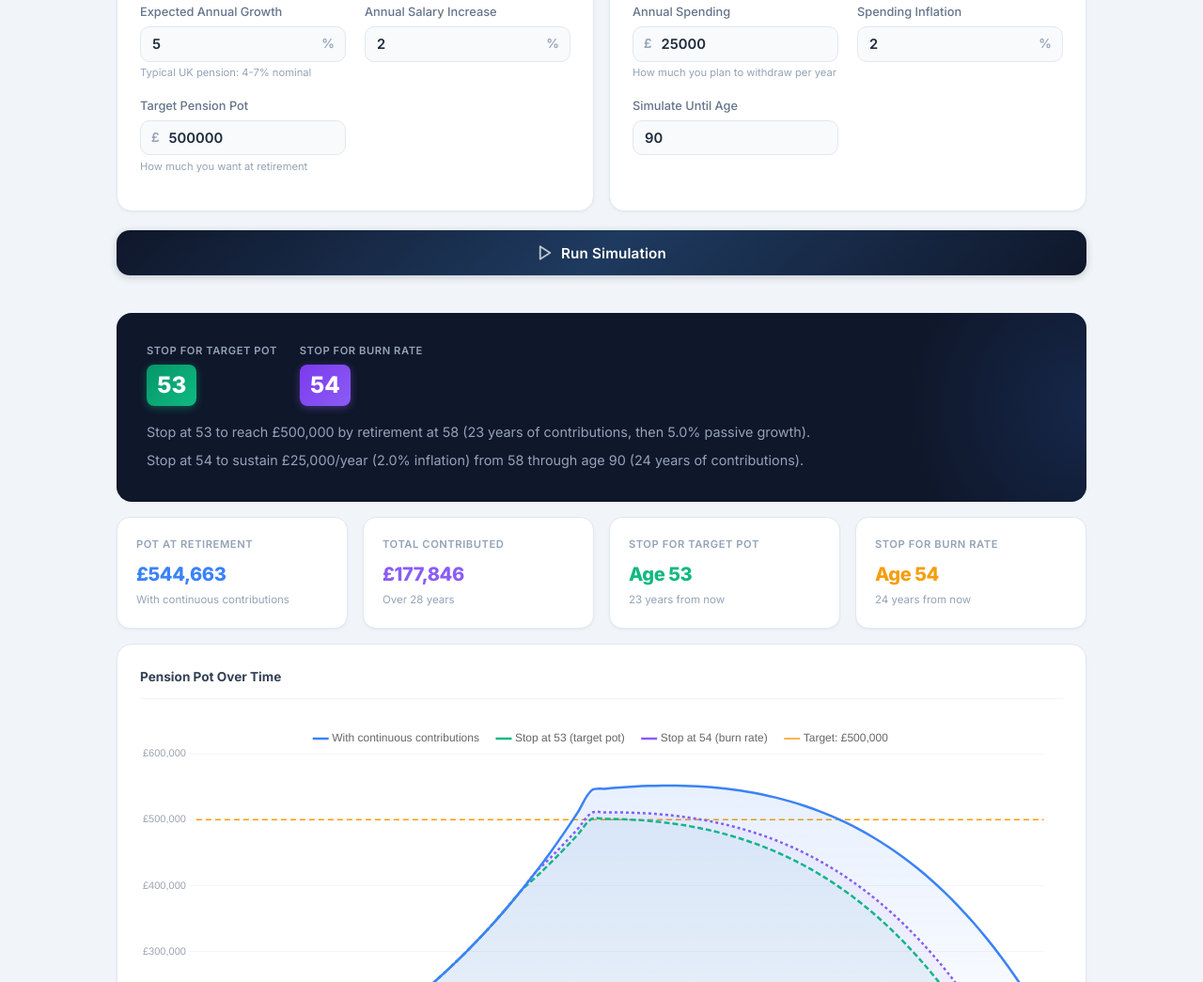
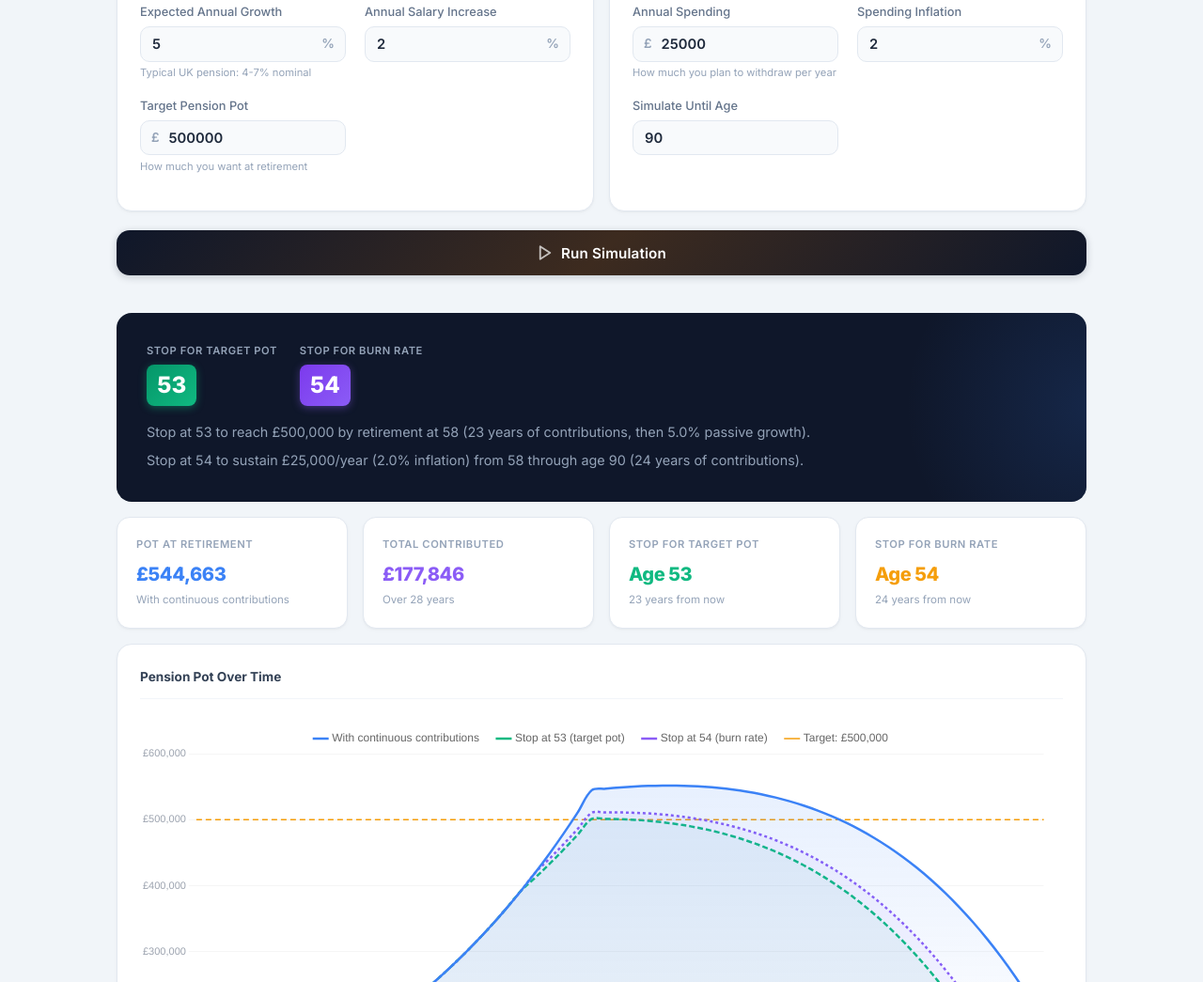
Before and after one commit to thourlier-figma/retirement-simulation, a website built with Vite: page index.html in a window 1280 px wide. Shown: the part 749-1794 px from the top of the page at 94% size. Built offline with nearby package versions, Linux system fonts and the light colour scheme.

Commit message:
Update button gradient midpoint to warmer brown tone

```diff
--- a/style.css
+++ b/style.css
@@ -311,7 +311,7 @@ button[type="submit"] {
   gap: 0.5rem;
   width: 100%;
   padding: 0.9rem;
-  background: linear-gradient(135deg, var(--slate-900) 0%, #1e3a5f 50%, var(--slate-900) 100%);
+  background: linear-gradient(135deg, var(--slate-900) 0%, #3d2b1f 50%, var(--slate-900) 100%);
   color: #fff;
   border: none;
   border-radius: 14px;
```
